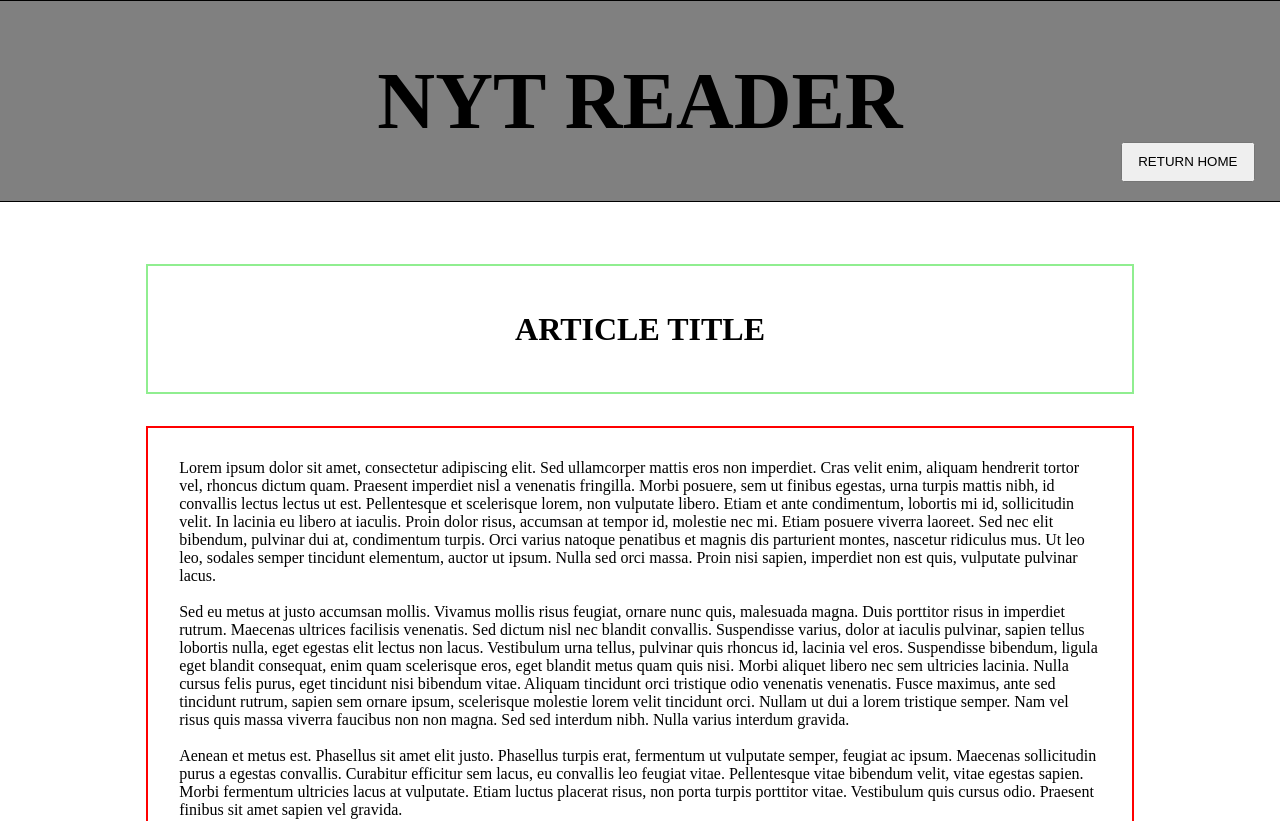
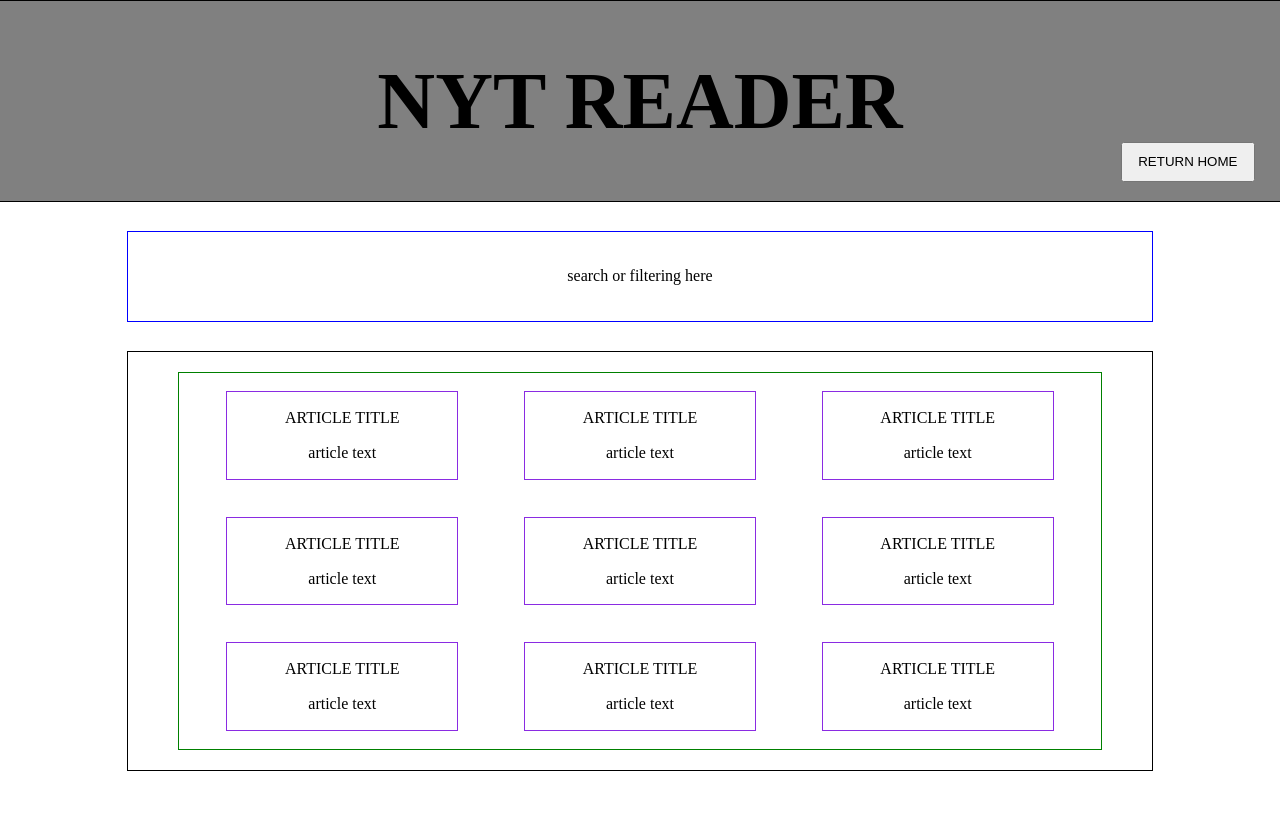
Before and after one commit to pcmueller/nyt-reader, a React (Create React App) app: page / in a window 1280 px wide. Shown: the top 821 px of the page. After the commit the page ends 800 px from the top, so only its background shows below. Built offline with nearby package versions, Linux system fonts and the light colour scheme; no server answers.

Commit message:
Add API key to .env file

```diff
--- a/src/components/App/App.js
+++ b/src/components/App/App.js
@@ -14,8 +14,8 @@
           <button>RETURN HOME</button>
         </nav>
       </header>
-      {/* <MainView /> */}
-      <DetailsView />
+      <MainView />
+      {/* <DetailsView /> */}
     </div>
   );
 }
--- a/src/components/MainView/MainView.js
+++ b/src/components/MainView/MainView.js
@@ -1,5 +1,7 @@
 import React from 'react';
 import List from '../List/List';
+
+const API_KEY = process.env.REACT_APP_NYT_API_KEY;
 
 const MainView = () => {
   return (
```
Also changed, not shown: 1 other file (tests, documents, lock files or other folders).
